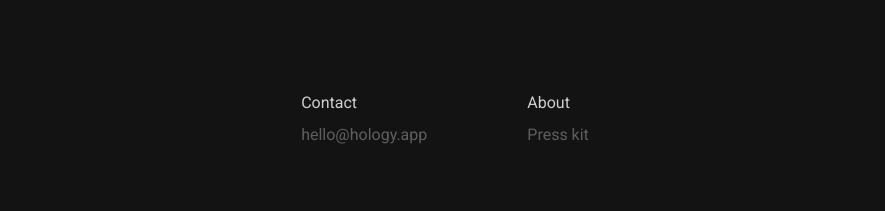
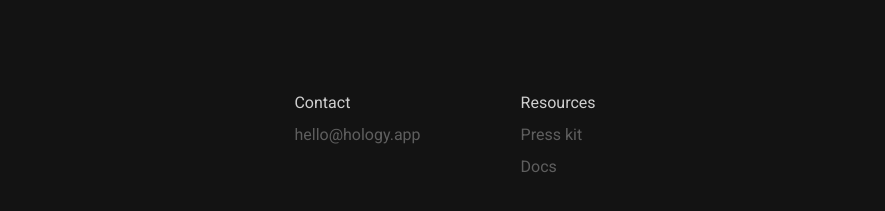
Before and after one commit to adamringhede/hology-website, a Next.js app: page /download in a window 1280 px wide. Shown: the part 503-714 px from the top of the page, without its empty margins (195-1080 px from the left). Built offline with nearby package versions, Linux system fonts and the light colour scheme; no server answers.

Commit message:
change footer links

```diff
--- a/app/components/footer.tsx
+++ b/app/components/footer.tsx
@@ -8,12 +8,17 @@ export default function Footer() {
         <p className="link">hello@hology.app</p>
       </div>
       <div className="column">
-        <h4>About</h4>
+        <h4>Resources</h4>
         <p>
           <Link className="link footer-link" href="/press-kit">
             Press kit
           </Link>
         </p>
+        <p>
+        <a href="https://docs.hology.app/" className="link footer-link" target="_blank">
+          Docs
+        </a>
+        </p>
       </div>
     </footer>
   )
--- a/app/page.tsx
+++ b/app/page.tsx
@@ -20,7 +20,7 @@ export default function Page() {
           in the most fun way possible.
         </p>
 
-        {video}
+        <div className="video">{video}</div>
 
       </section>
 
--- a/app/styles.scss
+++ b/app/styles.scss
@@ -149,7 +149,6 @@ section {
   display: flex;
   flex-direction: column;
   justify-content: flex-start;
-  align-items: center;
   text-align: left;
   flex-direction: row;
   gap: 100px;
@@ -272,3 +271,8 @@ a:visited {
     display: none;
   }
 }
+
+
+.video {
+  margin-top: 60px;
+}
```
